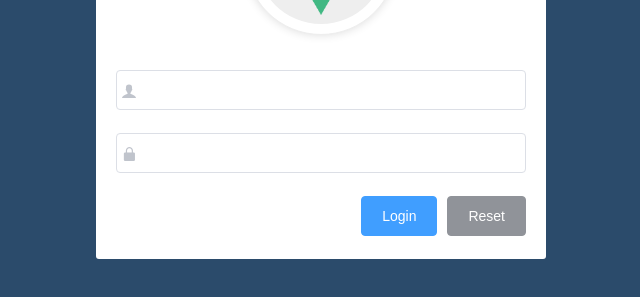
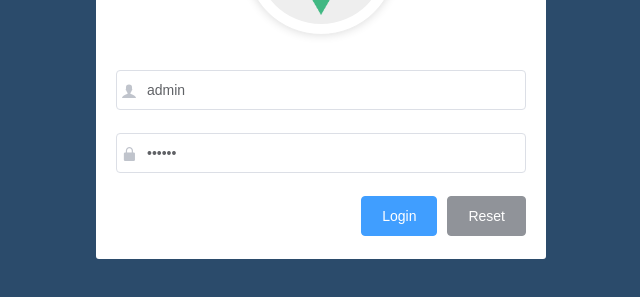
Before and after one commit to hjfrun/my_vue_shop, a Vue app: page /#/login in a window 1280 px wide. Shown: the part 291-588 px from the top of the page, without its empty margins (319-959 px from the left). Built offline with nearby package versions, Linux system fonts and the light colour scheme.

Commit message:
finishe login

```diff
--- /dev/null
+++ b/src/components/Home.vue
@@ -0,0 +1,20 @@
+<template>
+  <div>
+    Home Component
+    <el-button type="info" @click="logout">Logout</el-button>
+  </div>
+</template>
+
+<script>
+export default {
+  methods: {
+    logout() {
+      window.sessionStorage.clear()
+      this.$router.push('/login')
+    }
+  }
+}
+</script>
+
+<style lang="less" scoped>
+</style>
--- a/src/components/Login.vue
+++ b/src/components/Login.vue
@@ -4,16 +4,26 @@
       <div class="avatar_box">
         <img src="../assets/logo.png" alt />
       </div>
-      <el-form :model="loginForm" label-width="0px" class="login_form">
-        <el-form-item>
+      <el-form
+        ref="loginFormRef"
+        :model="loginForm"
+        :rules="loginFormRules"
+        label-width="0px"
+        class="login_form"
+      >
+        <el-form-item prop="username">
           <el-input v-model="loginForm.username" prefix-icon="iconfont icon-user"></el-input>
         </el-form-item>
-        <el-form-item>
-          <el-input v-model="loginForm.password" prefix-icon="iconfont icon-3702mima" type="password"></el-input>
+        <el-form-item prop="password">
+          <el-input
+            v-model="loginForm.password"
+            prefix-icon="iconfont icon-3702mima"
+            type="password"
+          ></el-input>
         </el-form-item>
         <el-form-item class="btns">
-          <el-button type="primary">Login</el-button>
-          <el-button type="info">Reset</el-button>
+          <el-button type="primary" @click="login">Login</el-button>
+          <el-button type="info" @click="resetLoginForm">Reset</el-button>
         </el-form-item>
       </el-form>
     </div>
@@ -22,12 +32,52 @@
 
 <script>
 export default {
-  data () {
+  data() {
     return {
       loginForm: {
-        username: '',
-        password: ''
+        username: 'admin',
+        password: '123456'
+      },
+      loginFormRules: {
+        username: [
+          {
+            required: true,
+            message: 'Please input user name',
+            trigger: 'blur'
+          },
+          {
+            min: 3,
+            max: 10,
+            message: 'Length between 3 and 10',
+            trigger: 'blur'
+          }
+        ],
+        password: [
+          { required: true, message: 'Please the password', trigger: 'blur' },
+          {
+            min: 6,
+            max: 15,
+            message: 'Length between 6 and 15',
+            trigger: 'blur'
+          }
+        ]
       }
+    }
+  },
+  methods: {
+    resetLoginForm() {
+      this.$refs.loginFormRef.resetFields()
+    },
+    login() {
+      this.$refs.loginFormRef.validate(async valid => {
+        if (!valid) return
+        const { data: res } = await this.$http.post('login', this.loginForm)
+        console.log(res)
+        if (res.meta.status !== 200) return this.$message.error('Login failed!')
+        this.$message.success('Login success!')
+        window.sessionStorage.setItem('token', res.data.token)
+        this.$router.push('/home')
+      })
     }
   }
 }
--- a/src/main.js
+++ b/src/main.js
@@ -6,6 +6,11 @@ import './plugins/element.js'
 import './assets/css/global.css'
 import './assets/fonts/iconfont.css'
 
+import axios from 'axios'
+
+axios.defaults.baseURL = 'http://127.0.0.1:8888/api/private/v1/'
+Vue.prototype.$http = axios
+
 Vue.config.productionTip = false
 
 new Vue({
--- a/src/plugins/element.js
+++ b/src/plugins/element.js
@@ -1,7 +1,9 @@
 import Vue from 'vue'
-import { Button, Form, FormItem, Input } from 'element-ui'
+import { Button, Form, FormItem, Input, Message } from 'element-ui'
 
 Vue.use(Button)
 Vue.use(Form)
 Vue.use(FormItem)
 Vue.use(Input)
+
+Vue.prototype.$message = Message
--- a/src/router/index.js
+++ b/src/router/index.js
@@ -1,6 +1,7 @@
 import Vue from 'vue'
 import VueRouter from 'vue-router'
 import Login from '../components/Login.vue'
+import Home from '../components/Home.vue'
 
 Vue.use(VueRouter)
 
@@ -12,6 +13,10 @@ const routes = [
   {
     path: '/login',
     component: Login
+  },
+  {
+    path: '/home',
+    component: Home
   }
 ]
 
@@ -19,4 +24,11 @@ const router = new VueRouter({
   routes
 })
 
+router.beforeEach((to, from, next) => {
+  if (to.path === '/login') return next()
+  const tokenStr = window.sessionStorage.getItem('token')
+  if (!tokenStr) return next('/login')
+  next()
+})
+
 export default router
```
Also changed, not shown: .eslintrc.js, 1 other file (tests, documents, lock files or other folders).
